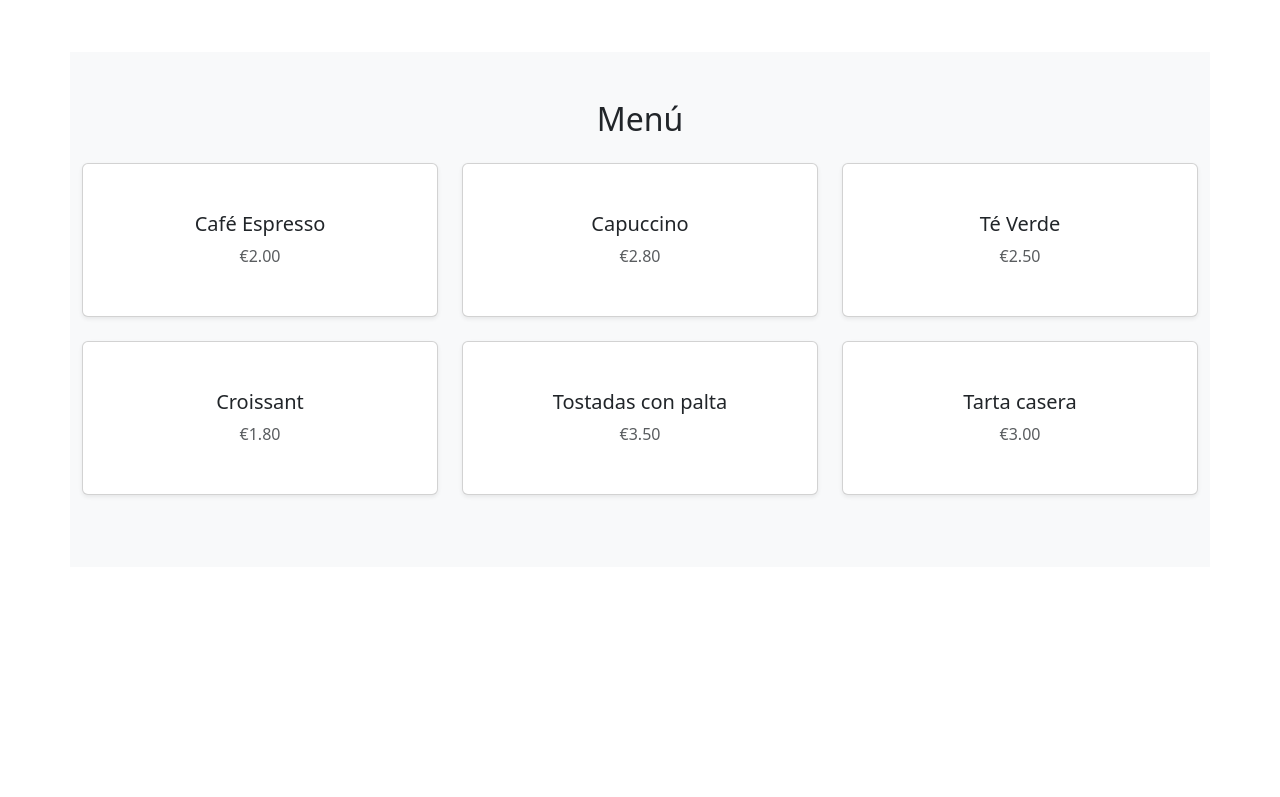
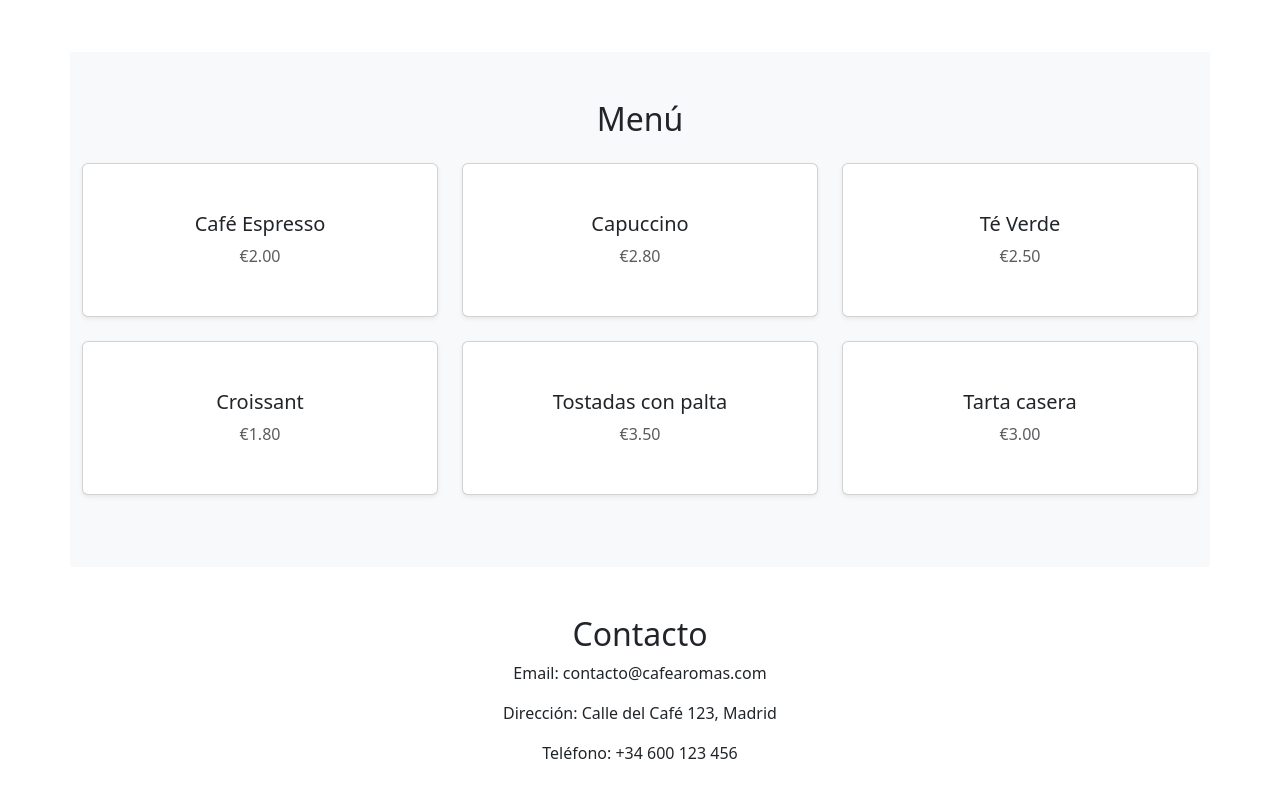
Before and after one commit to Lukas44-lab/proyecto-Asir, a React (Vite) app: page / in a window 1280 px wide. Shown: the part 368-1165 px from the top of the page. Before the commit the page ends 967 px from the top, so only its background shows below. Built offline with nearby package versions, Linux system fonts and the light colour scheme.

Commit message:
add ZonaContacto

```diff
--- a/src/App.tsx
+++ b/src/App.tsx
@@ -1,4 +1,5 @@
 import './App.css'
+import ZonaContacto from './components/ZonaContacto'
 import ZonaHeader from './components/ZonaHeader'
 import ZonaMenu from './components/ZonaMenu'
 import ZonaSobreNosotros from './components/ZonaSobreNosotros'
@@ -11,6 +12,7 @@ function App() {
       <ZonaHeader/>
       <ZonaSobreNosotros/>
       <ZonaMenu/>
+      <ZonaContacto/>
     </div>
   )
 }
--- /dev/null
+++ b/src/components/ZonaContacto.tsx
@@ -0,0 +1,11 @@
+const ZonaContacto = ()=>{
+return(
+  <section className="container my-5 text-center">
+        <h2>Contacto</h2>
+        <p>Email: contacto@cafearomas.com</p>
+        <p>Dirección: Calle del Café 123, Madrid</p>
+        <p>Teléfono: +34 600 123 456</p>
+      </section>
+)
+}
+export default ZonaContacto
```
